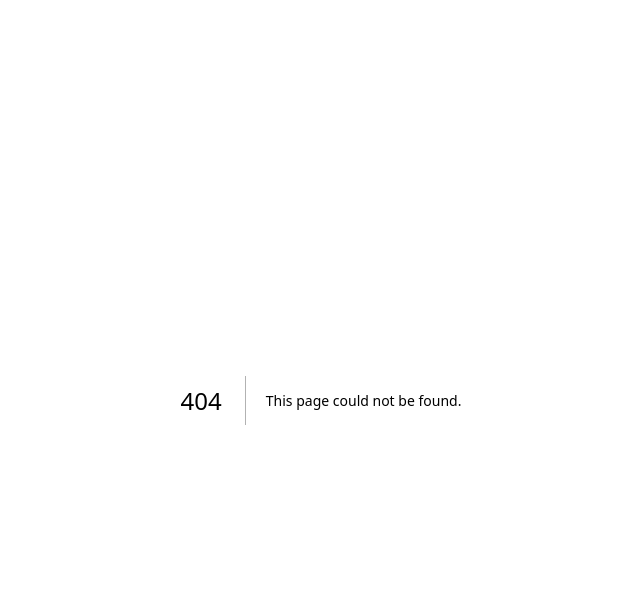
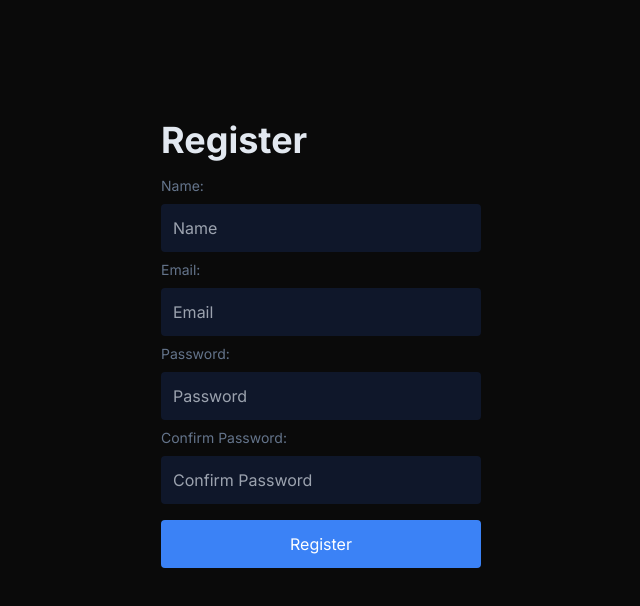
Before and after one commit to williamdaza01/marketing-app, a Next.js app: page /auth/register in a window 1280 px wide. Before the commit this address had no page. Shown: the top 606 px of the page, without its empty margins (319-959 px from the left). Built offline with nearby package versions, Linux system fonts and the light colour scheme.

Commit message:
add login and signup

```diff
--- a/package.json
+++ b/package.json
@@ -10,13 +10,16 @@
   },
   "dependencies": {
     "@prisma/client": "^5.13.0",
+    "bcrypt": "^5.1.1",
     "next": "14.2.3",
     "next-auth": "^4.24.7",
     "react": "^18",
     "react-dom": "^18",
+    "react-hook-form": "^7.51.3",
     "vercel": "^34.1.3"
   },
   "devDependencies": {
+    "@types/bcrypt": "^5.0.2",
     "@types/node": "^20",
     "@types/react": "^18",
     "@types/react-dom": "^18",
--- /dev/null
+++ b/src/app/api/auth/[...nextauth]/route.ts
@@ -0,0 +1,46 @@
+import { RequestInternal } from "next-auth";
+import NextAuth from "next-auth/next";
+import CredentialsProvaiders from "next-auth/providers/credentials";
+import prisma from "@/lib/prisma";
+import bcrypt from 'bcrypt'
+
+const authOptions = {
+  providers: [
+    CredentialsProvaiders({
+      name: "Credentials",
+      credentials: {
+        email: { label: "Email", type: "email" },
+        password: { label: "Password", type: "password" },
+      },
+      authorize: async function (
+        credentials: Record<string, string> | undefined,
+        req: Pick<RequestInternal, "body" | "query" | "headers" | "method">
+      ) {
+        const userFound = await prisma.user.findUnique({
+          where: {
+            email: credentials?.email,
+          },
+        });
+
+        if (!userFound) throw new Error("User not found");
+
+        const passwordMatch = await bcrypt.compare(credentials?.password ?? '', userFound.password);
+
+        if(!passwordMatch) throw new Error("Password does not match");
+
+        return {
+            id: userFound.id,
+            email: userFound.email,
+            name: userFound.name,
+        };
+      },
+    }),
+  ],
+  pages: {
+    signIn: "/auth/login",
+  },
+};
+
+const authHandler = NextAuth(authOptions);
+
+export { authHandler as GET, authHandler as POST };
--- /dev/null
+++ b/src/app/api/auth/register/route.ts
@@ -0,0 +1,39 @@
+import { NextResponse } from "next/dist/server/web/spec-extension/response";
+import prisma from "@/lib/prisma";
+import bcrypt from "bcrypt";
+
+export const POST = async (request: any) => {
+  try {
+    const data = await request.json();
+
+    const isEmailExist = await prisma.user.findUnique({
+      where: { email: data.email },
+    });
+
+    if (isEmailExist) {
+      return NextResponse.json(
+        { error: "Email already exists" },
+        { status: 400 }
+      );
+    }
+
+    console.log(data);
+    data.password = await bcrypt.hash(data.password, 10);
+    const newUser = await prisma.user.create({
+      data: {
+        name: data.name,
+        email: data.email,
+        password: data.password,
+      },
+    });
+
+    const { password: _, ...user } = newUser;
+
+    return NextResponse.json(user);
+  } catch (error) {
+    return NextResponse.json(
+      { error: "Something went wrong" },
+      { status: 500 }
+    );
+  }
+};
--- /dev/null
+++ b/src/app/auth/login/page.tsx
@@ -0,0 +1,82 @@
+"use client";
+import React, { useState } from "react";
+import { useForm } from "react-hook-form";
+import { signIn } from "next-auth/react";
+import { useRouter } from "next/navigation";
+
+const LoginPage = () => {
+  const {
+    register,
+    handleSubmit,
+    formState: { errors },
+  } = useForm();
+  const router = useRouter();
+  const [error, setError] = useState<string | null>(null);
+
+  const onSubmit = handleSubmit(async (data) => {
+    const res = await signIn("credentials", {
+      redirect: false,
+      email: data.email,
+      password: data.password,
+    });
+
+    if (res?.error) setError(res.error);
+    else router.push("/dashboard");
+
+  });
+  return (
+    <div className="h-[calc(100vh-7rem)] flex justify-center items-center">
+      <form onSubmit={onSubmit} className="w-1/4">
+        {error && <p className="bg-red-500 text-xs text-white rounded-lg">{error}</p>}
+        <h1 className="text-slate-200 font-bold text-4xl mb-4">Login</h1>
+
+        <label htmlFor="email" className="text-slate-500 mb-2 block text-sm">
+          Email:
+        </label>
+
+        <input
+          type="email"
+          placeholder="Email"
+          {...register("email", {
+            required: {
+              value: true,
+              message: "Email is required",
+            },
+          })}
+          className="w-full p-3 rounded block mb-2 bg-slate-900 text-slate-300"
+        />
+        {errors.email && (
+          <span className="text-red-500 text-xs">
+            {errors.email.message as string}
+          </span>
+        )}
+
+        <label htmlFor="password" className="text-slate-500 mb-2 block text-sm">
+          Password:
+        </label>
+
+        <input
+          type="password"
+          placeholder="Password"
+          {...register("password", {
+            required: {
+              value: true,
+              message: "Password is required",
+            },
+          })}
+          className="w-full p-3 rounded block mb-2 bg-slate-900 text-slate-300"
+        />
+        {errors.password && (
+          <span className="text-red-500 text-xs">
+            {errors.password.message as string}
+          </span>
+        )}
+        <button className="w-full bg-blue-500 text-white p-3 rounded mt-2">
+          Login
+        </button>
+      </form>
+    </div>
+  );
+};
+
+export default LoginPage;
--- /dev/null
+++ b/src/app/auth/register/page.tsx
@@ -0,0 +1,134 @@
+"use client";
+import React from "react";
+import { useForm } from "react-hook-form";
+import { useRouter } from "next/navigation";
+
+const RegisterPage = () => {
+  const {
+    register,
+    handleSubmit,
+    formState: { errors },
+  } = useForm();
+
+  const router = useRouter();
+
+  const onSubmit = handleSubmit(async (data) => {
+    if (data.password !== data.confirmPassword) {
+      alert("Passwords do not match");
+      return;
+    }
+    const res = await fetch("/api/auth/register", {
+      method: "POST",
+      body: JSON.stringify(data),
+      headers: {
+        "Content-Type": "application/json",
+      },
+    });
+
+    if (res.ok) {
+      router.push("/auth/login");
+    } else {
+      const error = await res.json();
+      alert(error.error);
+    }
+  });
+  return (
+    <div className="h-[calc(100vh-7rem)] flex justify-center items-center">
+      <form onSubmit={onSubmit} className="w-1/4">
+        <h1 className="text-slate-200 font-bold text-4xl mb-4">Register</h1>
+
+        <label htmlFor="name" className="text-slate-500 mb-2 block text-sm">
+          Name:
+        </label>
+        <input
+          type="text"
+          placeholder="Name"
+          {...register("name", {
+            required: {
+              value: true,
+              message: "Name is required",
+            },
+          })}
+          className="w-full p-3 rounded block mb-2 bg-slate-900 text-slate-300"
+        />
+        {errors.name && (
+          <span className="text-red-500 text-xs">
+            {errors.name.message as string}
+          </span>
+        )}
+
+        <label htmlFor="email" className="text-slate-500 mb-2 block text-sm">
+          Email:
+        </label>
+
+        <input
+          type="email"
+          placeholder="Email"
+          {...register("email", {
+            required: {
+              value: true,
+              message: "Email is required",
+            },
+          })}
+          className="w-full p-3 rounded block mb-2 bg-slate-900 text-slate-300"
+        />
+        {errors.email && (
+          <span className="text-red-500 text-xs">
+            {errors.email.message as string}
+          </span>
+        )}
+
+        <label htmlFor="password" className="text-slate-500 mb-2 block text-sm">
+          Password:
+        </label>
+
+        <input
+          type="password"
+          placeholder="Password"
+          {...register("password", {
+            required: {
+              value: true,
+              message: "Password is required",
+            },
+          })}
+          className="w-full p-3 rounded block mb-2 bg-slate-900 text-slate-300"
+        />
+        {errors.password && (
+          <span className="text-red-500 text-xs">
+            {errors.password.message as string}
+          </span>
+        )}
+
+        <label
+          htmlFor="confirmPassword"
+          className="text-slate-500 mb-2 block text-sm"
+        >
+          Confirm Password:
+        </label>
+
+        <input
+          type="password"
+          placeholder="Confirm Password"
+          {...register("confirmPassword", {
+            required: {
+              value: true,
+              message: "Confirm Password is required",
+            },
+          })}
+          className="w-full p-3 rounded block mb-2 bg-slate-900 text-slate-300"
+        />
+        {errors.confirmPassword && (
+          <span className="text-red-500 text-xs">
+            {errors.confirmPassword.message as string}
+          </span>
+        )}
+
+        <button className="w-full bg-blue-500 text-white p-3 rounded mt-2">
+          Register
+        </button>
+      </form>
+    </div>
+  );
+};
+
+export default RegisterPage;
--- a/src/app/globals.css
+++ b/src/app/globals.css
@@ -2,32 +2,6 @@
 @tailwind components;
 @tailwind utilities;
 
-:root {
-  --foreground-rgb: 0, 0, 0;
-  --background-start-rgb: 214, 219, 220;
-  --background-end-rgb: 255, 255, 255;
+body {
+  @apply bg-neutral-950;
 }
-
-@media (prefers-color-scheme: dark) {
-  :root {
-    --foreground-rgb: 255, 255, 255;
-    --background-start-rgb: 0, 0, 0;
-    --background-end-rgb: 0, 0, 0;
-  }
-}
-
-body {
-  color: rgb(var(--foreground-rgb));
-  background: linear-gradient(
-      to bottom,
-      transparent,
-      rgb(var(--background-end-rgb))
-    )
-    rgb(var(--background-start-rgb));
-}
-
-@layer utilities {
-  .text-balance {
-    text-wrap: balance;
-  }
-}
--- /dev/null
+++ b/src/middleware.ts
@@ -0,0 +1,5 @@
+export { default } from "next-auth/middleware";
+
+export const config = {
+  matcher: ["/dashboard/:path*"],
+};
```
Also changed, not shown: src/lib/prisma.ts (renamed from prisma/lib/prisma.ts), 1 other file (tests, documents, lock files or other folders).
